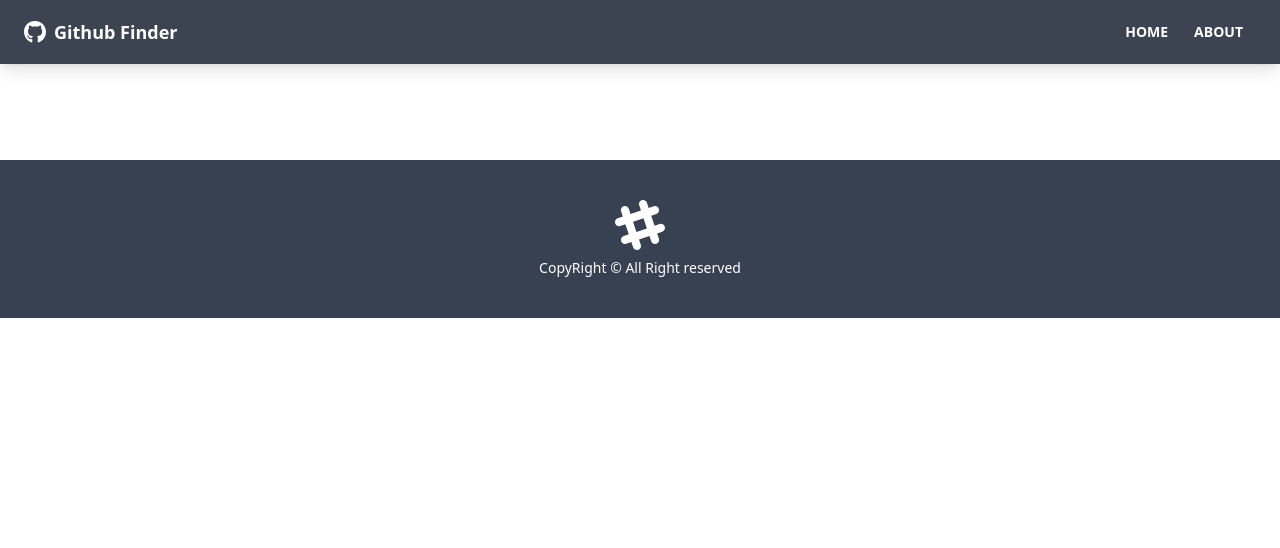
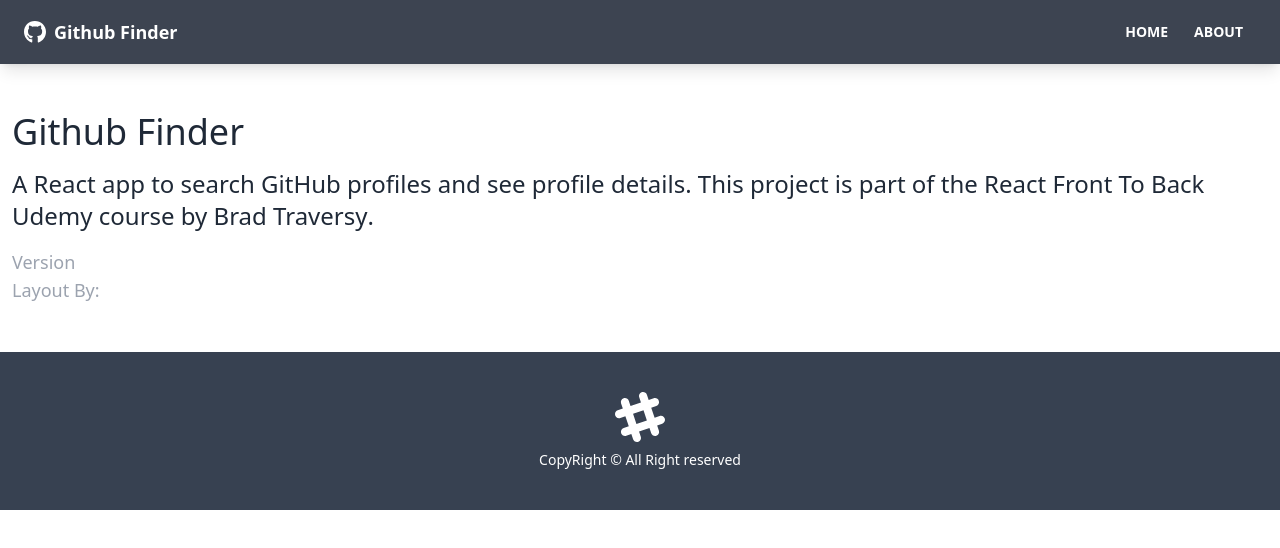
Before and after one commit to shayangraph/github-finder, a React (Create React App) app: page /about in a window 1280 px wide. Shown: the top 548 px of the page. Built offline with nearby package versions, Linux system fonts and the light colour scheme; the HTML template or start-up script is replaced by a standard one.

Commit message:
create pages website

```diff
--- a/src/App.js
+++ b/src/App.js
@@ -12,7 +12,12 @@
       <div className="flex flex-col justify-betwin h-screen">
         <Navbar />
         <main className="container mx-auto px-3 pb-12">
-
+          <Routes>
+            <Route path="/" element={<Home />} />
+            <Route path="/about" element={<About />} />
+            <Route path="/notfound" element={<NotFound />} />
+            <Route path="/*" element={<NotFound />} />
+          </Routes>
         </main>
         <Footer />
       </div>
--- a/src/pages/About.js
+++ b/src/pages/About.js
@@ -1,9 +1,33 @@
-import React from 'react'
+import React from "react";
 
 const About = () => {
   return (
-    <div>About</div>
-  )
-}
+    <div>
+      <h1 className="text-4xl mb-4">Github Finder</h1>
+      <p className="mb-4 text-2xl font-light">
+        A React app to search GitHub profiles and see profile details. This
+        project is part of the
+        <a href="https://www.udemy.com/course/modern-react-front-to-back/">
+          {" "}
+          React Front To Back
+        </a>{" "}
+        Udemy course by
+        <strong>
+          <a href="https://traversymedia.com"> Brad Traversy</a>
+        </strong>
+        .
+      </p>
+      <p className="text-lg text-gray-400">
+        Version <span className="text-white">1.0.0</span>
+      </p>
+      <p className="text-lg text-gray-400">
+        Layout By:
+        <a className="text-white" href="https://twitter.com/hassibmoddasser">
+          Hassib Moddasser
+        </a>
+      </p>
+    </div>
+  );
+};
 
-export default About
+export default About;
--- a/src/pages/Home.js
+++ b/src/pages/Home.js
@@ -2,7 +2,7 @@
 
 const Home = () => {
   return (
-    <div>Home</div>
+    <h1 className='text-6xl'>Welcome</h1>
   )
 }
 
--- a/src/pages/NotFound.js
+++ b/src/pages/NotFound.js
@@ -1,9 +1,21 @@
-import React from 'react'
+import { FaHome } from "react-icons/fa";
+import { Link } from "react-router-dom";
 
 const NotFound = () => {
   return (
-    <div>NotFound</div>
-  )
-}
+    <div className="hero">
+      <div className="text-center hero-content">
+        <div className="max-w-lg">
+          <h1 className="text-8xl font-bold mb-8">Oops!</h1>
+          <p className="text-5xl mb-8">404 Page not Found!</p>
+          <Link to="/" className="btn btn-primary btn-lg">
+            <FaHome className="mr-2"/>
+            back to home
+          </Link>
+        </div>
+      </div>
+    </div>
+  );
+};
 
-export default NotFound
+export default NotFound;
```
